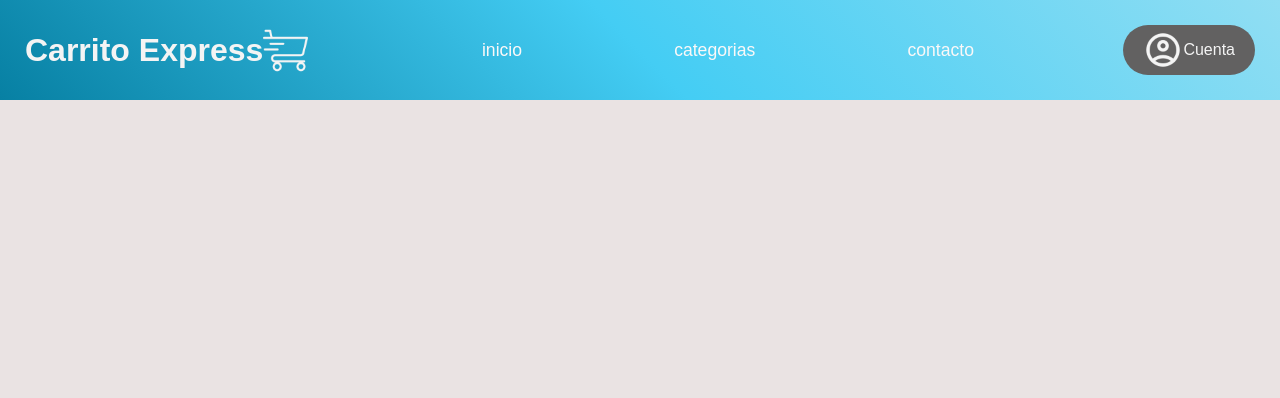
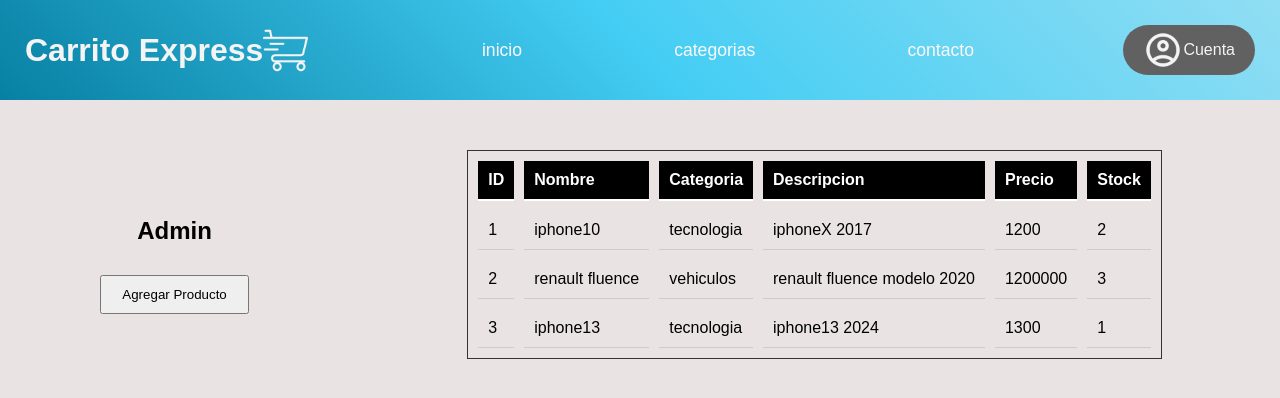
Before and after one commit to benjikpop202/Tienda-Online, a React (Vite) app: page /admin in a window 1280 px wide. Shown: the top 398 px of the page. Built offline with nearby package versions, Linux system fonts and the light colour scheme.

Commit message:
agregando seccion admin

```diff
--- a/package.json
+++ b/package.json
@@ -10,6 +10,7 @@
     "preview": "vite preview"
   },
   "dependencies": {
+    "bootstrap": "^5.3.3",
     "react": "^18.3.1",
     "react-dom": "^18.3.1",
     "react-router-dom": "^6.26.2"
--- a/src/App.jsx
+++ b/src/App.jsx
@@ -4,6 +4,7 @@ import Home from './pages/home.jsx'
 import Categorias from './pages/categorias.jsx';
 import Contacto from './pages/contacto.jsx';
 import UserSection from './pages/user.jsx';
+import AdminSection from './pages/admin.jsx';
 import './styles/App.css'
 
 function App() {
@@ -16,6 +17,7 @@ function App() {
           <Route path="/categorias" element={<Categorias />} />
           <Route path="/contacto" element={<Contacto />} />
           <Route path="/user" element={<UserSection />} />
+          <Route path="/admin" element={<AdminSection />} />
         </Routes>
       </div>
     </Router>
--- a/src/components/buscador.jsx
+++ b/src/components/buscador.jsx
@@ -13,7 +13,7 @@ const Buscador = ()=>{
           <div className="title">
           <img src="/search_24dp_666666_FILL0_wght400_GRAD0_opsz24.png" alt="buscador" /> <span>Busque lo que Necesites</span>
           </div>
-        <form action="" method="get">
+        <form className='formulario' action="" method="get">
             <select className='form' name="categoria" id="categoria">
                 <option value="">Categorias</option>
                 <option value="Moda">Moda</option>
@@ -38,6 +38,8 @@ const Buscador = ()=>{
         value={max}
         onChange={handleMaxChange}
       />
+
+      <button type="submit">Buscar</button>
         </form>
 
          </div>
--- /dev/null
+++ b/src/pages/admin.jsx
@@ -0,0 +1,83 @@
+import '../styles/admin.css'
+import { useState } from 'react';
+const AdminSection = ()=>{
+  const [products, setUsers] = useState([
+    { id: 1, nombre: 'iphone10', categoria: 'tecnologia', descricpion:'iphoneX 2017', precio:1200, stock: 2 },
+    { id: 2, nombre: 'renault fluence', categoria: 'vehiculos', descricpion:'renault fluence modelo 2020', precio:1200000, stock: 3 },
+    { id: 3, nombre: 'iphone13', categoria: 'tecnologia', descricpion:'iphone13 2024', precio:1300, stock: 1 },
+  ]);
+
+  const [isFormVisible, setIsFormVisible] = useState(false);
+
+  const toggleForm = () => {
+    setIsFormVisible(!isFormVisible);
+  };
+
+
+  return (
+    <>
+    {isFormVisible && (
+      <div className="overlay">
+        <div className="form-container">
+          <h2>Formulario</h2>
+          <form method='post'>
+              <input className='input' type="text" placeholder='ingrese Nombre '/>
+              <select className='input' name="categorias" id="categoria">
+                <option value="">ingrese categoria</option>
+                <option value="moda">Moda</option>
+                <option value="tecnologia">Tecnologia</option>
+                <option value="hogar">Hogar</option>
+                <option value="electrodomesticos">Electrodomesticos</option>
+                <option value="vehiculos">Vehiculos</option>
+              </select>
+              <input className='input' type="text" placeholder='ingrese descripcion'/>
+              <input className='input' type="text" placeholder='ingrese precio'/>
+              <input className='input' type="text" placeholder='ingrese stock'/>
+
+            <button type="submit">Enviar</button>
+
+          </form>
+          <button onClick={toggleForm}>Cerrar</button>
+        </div>
+      </div>
+    )}
+   <div className='AdminContainer'>
+      <aside>
+        <h2>Admin</h2>
+        <button onClick={toggleForm}>Agregar Producto</button>
+      </aside>
+      <section>
+      <table>
+        <thead>
+          <tr>
+            <th>ID</th>
+            <th>Nombre</th>
+            <th>Categoria</th>
+            <th>Descripcion</th>
+            <th>Precio</th>
+            <th>Stock</th>
+          </tr>
+        </thead>
+        <tbody>
+          {products.map((product) => (
+            <tr key={product.id}>
+              <td>{product.id}</td>
+              <td>{product.nombre}</td>
+              <td>{product.categoria}</td>
+              <td>{product.descricpion}</td>
+              <td>{product.precio}</td>
+              <td>{product.stock}</td>
+            </tr>
+          ))}
+        </tbody>
+      </table>
+      </section>
+
+    </div>
+    </>
+
+  );
+
+}
+
+export default AdminSection
--- a/src/pages/user.jsx
+++ b/src/pages/user.jsx
@@ -11,7 +11,11 @@ const UserSection = ()=>{
                 <button><img id='carrito' src="/shopping_cart_24dp_E8EAED_FILL0_wght400_GRAD0_opsz24.png" alt="carrito.png" />Carrito</button>
             </div>
         </aside>
-        <section>Vistas de usuario</section>
+        <section>
+            <div className="historialContainer">
+                <h1>Historial de compras</h1>
+            </div>
+        </section>
     </div>
     </>
    )
--- /dev/null
+++ b/src/styles/admin.css
@@ -0,0 +1,102 @@
+
+.AdminContainer{
+    display: flex;
+    width: 100%;
+    min-height: 100vh;
+    font-family: Arial, Helvetica, sans-serif;
+}
+
+.overlay {
+    position: fixed;
+    font-family: Arial, Helvetica, sans-serif;
+    top: 0;
+    left: 0;
+    width: 100%;
+    min-height: 100vh;
+    background: linear-gradient(45deg, rgba(0, 0, 0, 0.8), rgba(0, 0, 0, 0.5));
+    display: flex;
+    justify-content: center;
+    z-index: 10;
+  }
+
+  /* Estilo del formulario centrado */
+  .form-container {
+    background-color: white;
+    padding: 20px;
+    border-radius: 8px;
+    box-shadow: 0px 4px 10px rgba(0, 0, 0, 0.3);
+    z-index: 11;
+    width: 500px;
+    height: 600px;
+    display: flex;
+    flex-direction: column;
+    align-items: center;
+    justify-content: space-around;
+    margin-top: 120px;
+  }
+
+  .form-container form{
+    width: 80%;
+    height: 60%;
+    display: flex;
+    flex-direction: column;
+    justify-content: space-around;
+  }
+
+  .input{
+    padding: 10px;
+    font-size: 1rem;
+  }
+
+
+.AdminContainer aside{
+    display: flex;
+    flex-direction: column;
+    width: 30%;
+    height: 300px;
+    align-items: center;
+    justify-content: center;
+}
+.AdminContainer aside h2{
+    margin: 30px;
+}
+.AdminContainer aside button{
+    padding: 10px 20px;
+}
+
+.AdminContainer section{
+    width: 80%;
+    display: flex;
+    flex-direction: column;
+    align-items: center;
+
+}
+.AdminContainer table{
+    max-width: 1000px;
+    margin: 50px;
+    border: 1px solid #333;
+    border-collapse: separate; /* Asegura que el espaciado entre celdas se aplique */
+    border-spacing: 10px; /
+}
+.AdminContainer table thead {
+    background-color: #000; /* Fondo negro */
+    color: #fff; /* Texto blanco */
+    padding: 10px;
+    text-align: left;
+    border-collapse: collapse;
+}
+
+.AdminContainer table tbody {
+    border-spacing: 10px; /* Espaciado solo en el cuerpo de la tabla */
+}
+
+.AdminContainer table th,
+.AdminContainer table td {
+    padding: 10px; /* Añade espacio interno a las celdas */
+    border-bottom: 1px solid #ccc; /* Línea divisoria entre filas */
+    text-align: left;
+}
+
+.AdminContainer table th {
+    border-bottom: 2px solid #fff; /* Línea más gruesa en el encabezado */
+}
--- a/src/styles/components/buscador.css
+++ b/src/styles/components/buscador.css
@@ -2,7 +2,7 @@
     display: flex;
     align-items: center;
     flex-direction: column;
-    width: 60%;
+    width: 50%;
 }
 
 .title{
@@ -18,7 +18,7 @@
 .title span{
     font-size: 1.5rem;
 }
-form{
+.formulario{
     display: flex;
     width: 80%;
     align-items: center;
@@ -27,7 +27,15 @@ form{
 
 .form{
     padding: 5px 10px;
-    font-size: 1rem;
+    font-size: 0.8rem;
+}
+
+.formulario button{
+    padding: 5px 8px;
+    background-color: orange;
+    color: #f4f4f4;
+    border: 1px solid #f4f4f4;
+    cursor: pointer;
 }
 
 @media (max-width: 1150px) {
--- a/src/styles/user.css
+++ b/src/styles/user.css
@@ -13,6 +13,18 @@
     display: flex;
     flex-direction: column;
     align-items: center;
+}
+.UserContenedor section{
+    width: 70%;
+}
+.historialContainer{
+    width: 100%;
+    display: flex;
+    flex-direction: column;
+    align-items: center;
+}
+.historialContainer h1{
+    margin: 30px;
 }
 
 aside .head{
```
Also changed, not shown: 1 other file (tests, documents, lock files or other folders).
